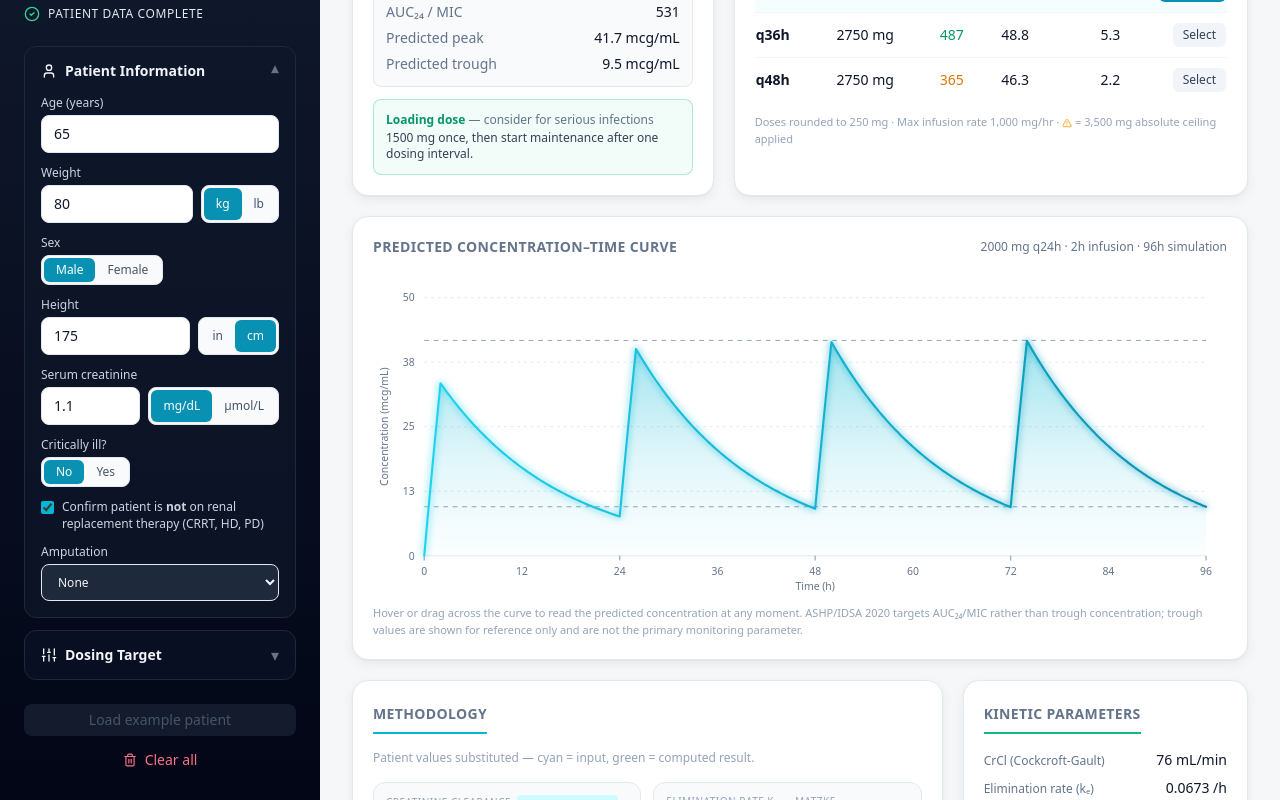
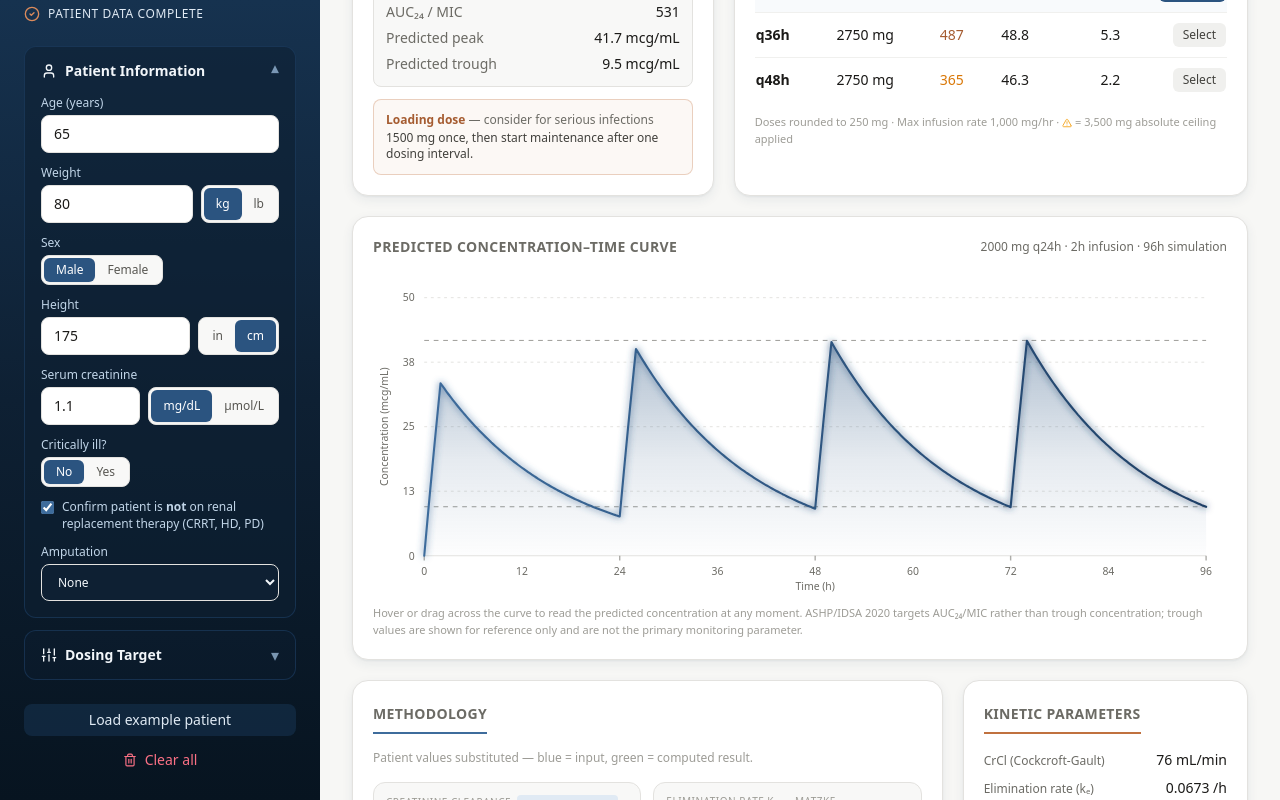
Before and after one commit to shanpharmd/vanccalc, a Next.js app: page / in a window 1280 px wide. Both pictures are taken after a click on the button "Load example patient". Shown: the part 320-1120 px from the top of the page. Built offline with nearby package versions, Linux system fonts and the light colour scheme.

Commit message:
feat: Prussian & Copper palette; separate accent from clinical semantic colors

```diff
--- a/app/globals.css
+++ b/app/globals.css
@@ -3,23 +3,24 @@
 @tailwind utilities;
 
 :root {
-  --bg: #f6f7f9;
+  --bg: #f7f7f5;
   --surface: #ffffff;
-  --ink: #0f172a;
-  --muted: #64748b;
-  --border: #e2e8f0;
-  --brand: #0891b2;
-  --accent: #10b981;
+  --ink: #1b1a18;
+  --muted: #6c6b65;
+  --border: #e3e2df;
+  --brand: #2b5480;
+  --accent: #c0713f;
 }
 
 .dark {
-  --bg: #020617;
-  --surface: #0f172a;
-  --ink: #e2e8f0;
-  --muted: #94a3b8;
-  --border: #1e293b;
-  --brand: #22d3ee;
-  --accent: #34d399;
+  /* Deep navy-graphite so dark mode belongs to the same family as the navy chrome. */
+  --bg: #0d1319;
+  --surface: #141c24;
+  --ink: #e8e6e3;
+  --muted: #98a2ac;
+  --border: #24303b;
+  --brand: #648eb8;
+  --accent: #dc8b5c;
 }
 
 html, body {
--- a/app/manifest.ts
+++ b/app/manifest.ts
@@ -8,8 +8,8 @@ export default function manifest(): MetadataRoute.Manifest {
       "Clinical vancomycin dosing calculator using population pharmacokinetics. AUC24-guided dosing per ASHP/IDSA 2020 consensus.",
     start_url: "/",
     display: "standalone",
-    background_color: "#f6f7f9",
-    theme_color: "#0891b2",
+    background_color: "#f7f7f5",
+    theme_color: "#16324f",
     icons: [
       {
         src: "/favicon.jpg",
--- a/components/MethodologyCard.tsx
+++ b/components/MethodologyCard.tsx
@@ -147,7 +147,7 @@ export function MethodologyCard({ pk, normalized }: Props) {
 
       <p className="text-xs text-ink-400 dark:text-ink-500 mt-3 mb-4">
         {hasData
-          ? "Patient values substituted — cyan = input, green = computed result."
+          ? "Patient values substituted — blue = input, green = computed result."
           : "Enter patient demographics to see values substituted into each formula."}
       </p>
 
--- a/components/Sidebar.tsx
+++ b/components/Sidebar.tsx
@@ -54,7 +54,7 @@ export function Sidebar({
   );
 
   return (
-    <aside className="w-full lg:w-80 lg:min-h-screen bg-gradient-to-b from-ink-900 to-ink-950 text-ink-100 p-6 lg:sticky lg:top-0 lg:overflow-y-auto lg:max-h-screen">
+    <aside className="w-full lg:w-80 lg:min-h-screen bg-gradient-to-b from-brand-800 via-brand-900 to-brand-950 text-brand-50 p-6 lg:sticky lg:top-0 lg:overflow-y-auto lg:max-h-screen">
       {/* Brand */}
       <div className="mb-6">
         <div className="mb-3">
@@ -68,9 +68,9 @@ export function Sidebar({
           />
         </div>
         <h1 className="text-2xl font-bold tracking-tight">
-          VancoCalc <span className="text-brand-400">Pro</span>
+          VancoCalc <span className="text-accent-400">Pro</span>
         </h1>
-        <p className="text-xs text-ink-400 mt-1">
+        <p className="text-xs text-brand-200/70 mt-1">
           Vancomycin AUC Dosing · ASHP/IDSA 2020
         </p>
       </div>
@@ -80,9 +80,9 @@ export function Sidebar({
         {complete ? (
           <CheckCircle2 className="w-4 h-4 text-accent-400" />
         ) : (
-          <Circle className="w-4 h-4 text-brand-400" />
+          <Circle className="w-4 h-4 text-accent-400" />
         )}
-        <span className="uppercase tracking-wider text-ink-200">
+        <span className="uppercase tracking-wider text-brand-100">
           Patient Data{complete ? " Complete" : " — Fill All Fields"}
         </span>
       </div>
@@ -163,7 +163,7 @@ export function Sidebar({
               onChange={(e) => update("noRenalReplacement", e.target.checked)}
               className="mt-0.5 accent-brand-500"
             />
-            <span className="text-xs text-ink-300 leading-snug">
+            <span className="text-xs text-brand-200 leading-snug">
               Confirm patient is <strong>not</strong> on renal replacement therapy
               (CRRT, HD, PD)
             </span>
@@ -173,7 +173,7 @@ export function Sidebar({
             <select
               value={patient.amputationType ?? "none"}
               onChange={(e) => update("amputationType", e.target.value as AmputationType)}
-              className="field-input bg-ink-800 text-ink-100 text-xs"
+              className="field-input bg-brand-900 text-brand-50 text-xs"
             >
               {AMPUTATION_OPTIONS.map((o) => (
                 <option key={o.value} value={o.value}>
@@ -245,12 +245,12 @@ export function Sidebar({
               }
               className="field-input"
             />
-            <p className="text-[10px] text-ink-500 mt-1 leading-snug">
+            <p className="text-[10px] text-brand-300/80 mt-1 leading-snug">
               Typical range 0.45–0.90 L/kg. Leave blank for auto (0.70; 0.80 ICU).
               Override for burns, CHF, or patient-specific data.
             </p>
           </Field>
-          <p className="text-[11px] text-ink-500 leading-snug">
+          <p className="text-[11px] text-brand-300/80 leading-snug">
             Default: AUC₂₄ 400–600 · MIC 1.0 (ASHP/IDSA 2020). Adjust only if
             your institution protocol or susceptibility data differs.
           </p>
@@ -259,7 +259,7 @@ export function Sidebar({
               setTarget({ aucMin: 400, aucMax: 600, mic: 1 });
               update("empiricVdLPerKg", undefined);
             }}
-            className="text-[11px] text-brand-400 hover:text-brand-300 transition"
+            className="text-[11px] text-accent-300 hover:text-accent-200 transition"
           >
             Reset to defaults
           </button>
@@ -269,7 +269,7 @@ export function Sidebar({
       <div className="mt-6 space-y-2">
         <button
           onClick={onLoadExample}
-          className="btn-ghost w-full justify-center bg-ink-800/60 hover:bg-ink-800"
+          className="btn-ghost w-full justify-center bg-brand-800/60 hover:bg-brand-800 text-brand-100"
         >
           Load example patient
         </button>
@@ -297,15 +297,15 @@ function Section({
 }) {
   return (
     <details
-      className="group mb-3 rounded-xl border border-ink-800 bg-ink-900/50 open:bg-ink-900/70"
+      className="group mb-3 rounded-xl border border-brand-700/60 bg-brand-900/40 open:bg-brand-900/60"
       open={defaultOpen}
     >
       <summary className="cursor-pointer list-none flex items-center justify-between px-4 py-3">
-        <div className="flex items-center gap-2 text-sm font-semibold text-ink-100">
+        <div className="flex items-center gap-2 text-sm font-semibold text-brand-50">
           {icon}
           {title}
         </div>
-        <span className="text-ink-500 group-open:rotate-180 transition">▾</span>
+        <span className="text-brand-300/80 group-open:rotate-180 transition">▾</span>
       </summary>
       <div className="px-4 pb-4">{children}</div>
     </details>
@@ -315,7 +315,7 @@ function Section({
 function Field({ label, children }: { label: string; children: React.ReactNode }) {
   return (
     <div>
-      <label className="block text-xs font-medium text-ink-300 mb-1">{label}</label>
+      <label className="block text-xs font-medium text-brand-200 mb-1">{label}</label>
       {children}
     </div>
   );
--- a/components/SingleLevelAnalysis.tsx
+++ b/components/SingleLevelAnalysis.tsx
@@ -340,7 +340,7 @@ export function SingleLevelAnalysis({ normalized, populationPk, target }: Props)
                 Current ({result.currentRegimen.dose} mg q{result.currentRegimen.frequency}h)
               </span>
               <span className="flex items-center gap-1.5">
-                <span className="inline-block w-6 h-0.5 bg-cyan-600" />
+                <span className="inline-block w-6 h-0.5 bg-brand-600" />
                 Recommended ({result.recommendedRegimen.dose} mg q{result.recommendedRegimen.frequency}h)
               </span>
             </div>
@@ -526,7 +526,7 @@ function AucBar({
           className={`absolute top-0 h-full rounded-full transition-all ${
             color === "amber"
               ? "bg-amber-400 dark:bg-amber-500"
-              : "bg-cyan-500 dark:bg-cyan-400"
+              : "bg-brand-600 dark:bg-brand-400"
           }`}
           style={{ width: `${pct}%` }}
         />
--- a/components/TimingDeviations.tsx
+++ b/components/TimingDeviations.tsx
@@ -329,7 +329,7 @@ export function TimingDeviations({ pk, complete }: Props) {
             <div className="mt-5">
               {restart.hoursToThreshold !== null ? (
                 <div className="flex flex-wrap items-baseline gap-x-3 gap-y-1">
-                  <span className="text-4xl font-semibold tabular-nums text-emerald-600 dark:text-emerald-400">
+                  <span className="text-4xl font-semibold tabular-nums text-accent-600 dark:text-accent-400">
                     {restart.hoursToThreshold.toFixed(1)}
                   </span>
                   <span className="text-sm text-ink-500 dark:text-ink-400">hours from the draw</span>
@@ -482,7 +482,7 @@ function Stat({
   const color = warn
     ? "text-amber-600 dark:text-amber-400"
     : accent
-    ? "text-emerald-600 dark:text-emerald-400"
+    ? "text-accent-600 dark:text-accent-400"
     : "text-ink-900 dark:text-ink-100";
   return (
     <div className="rounded-xl border border-ink-200 dark:border-ink-800 bg-ink-50/50 dark:bg-ink-950/30 p-3.5">
--- a/components/TwoLevelAnalysis.tsx
+++ b/components/TwoLevelAnalysis.tsx
@@ -369,7 +369,7 @@ export function TwoLevelAnalysis({ normalized, populationPk, target }: Props) {
                 Current ({result.currentRegimen.dose} mg q{result.currentRegimen.frequency}h)
               </span>
               <span className="flex items-center gap-1.5">
-                <span className="inline-block w-6 h-0.5 bg-cyan-600" />
+                <span className="inline-block w-6 h-0.5 bg-brand-600" />
                 Recommended ({result.recommendedRegimen.dose} mg q{result.recommendedRegimen.frequency}h)
               </span>
             </div>
@@ -558,7 +558,7 @@ function AucBar({
           className={`absolute top-0 h-full rounded-full transition-all ${
             color === "amber"
               ? "bg-amber-400 dark:bg-amber-500"
-              : "bg-cyan-500 dark:bg-cyan-400"
+              : "bg-brand-600 dark:bg-brand-400"
           }`}
           style={{ width: `${pct}%` }}
         />
--- a/components/VancoChart.tsx
+++ b/components/VancoChart.tsx
@@ -219,13 +219,13 @@ export function VancoChart({
       >
         <defs>
           <linearGradient id="vcFill" x1="0" y1="0" x2="0" y2="1">
-            <stop offset="0%" stopColor="#06b6d4" stopOpacity="0.38" />
-            <stop offset="55%" stopColor="#06b6d4" stopOpacity="0.12" />
-            <stop offset="100%" stopColor="#06b6d4" stopOpacity="0.01" />
+            <stop offset="0%" stopColor="#2b5480" stopOpacity="0.38" />
+            <stop offset="55%" stopColor="#2b5480" stopOpacity="0.12" />
+            <stop offset="100%" stopColor="#2b5480" stopOpacity="0.01" />
           </linearGradient>
           <linearGradient id="vcStroke" x1="0" y1="0" x2="1" y2="0">
-            <stop offset="0%" stopColor="#22d3ee" />
-            <stop offset="100%" stopColor="#0891b2" />
+            <stop offset="0%" stopColor="#3e6c9c" />
+            <stop offset="100%" stopColor="#1f4066" />
           </linearGradient>
           <filter id="vcGlow" x="-50%" y="-50%" width="200%" height="200%">
             <feGaussianBlur stdDeviation="4" result="b" />
@@ -391,19 +391,19 @@ export function VancoChart({
               x2={x(marker)}
               y1={PAD.top}
               y2={PAD.top + PLOT_H}
-              stroke="#f59e0b"
+              stroke="#c0713f"
               strokeWidth="1.5"
             />
             <circle
               cx={x(marker)}
               cy={y(concAt(marker))}
               r="6"
-              fill="#f59e0b"
+              fill="#c0713f"
               stroke="var(--surface)"
               strokeWidth="2"
             />
             <g transform={`translate(${x(marker)}, ${PAD.top - 8})`}>
-              <rect x="-26" y="-14" width="52" height="17" rx="4" fill="#f59e0b" />
+              <rect x="-26" y="-14" width="52" height="17" rx="4" fill="#c0713f" />
               <text
                 x="0"
                 y="-1.5"
@@ -434,7 +434,7 @@ export function VancoChart({
               cx={x(hover.t)}
               cy={y(hover.c)}
               r="11"
-              fill="#22d3ee"
+              fill="#c0713f"
               opacity="0.18"
               className="vc-pulse"
             />
@@ -442,7 +442,7 @@ export function VancoChart({
               cx={x(hover.t)}
               cy={y(hover.c)}
               r="4.5"
-              fill="#22d3ee"
+              fill="#c0713f"
               stroke="var(--surface)"
               strokeWidth="2"
               filter="url(#vcGlow)"
--- a/tailwind.config.ts
+++ b/tailwind.config.ts
@@ -9,35 +9,47 @@ const config: Config = {
   theme: {
     extend: {
       colors: {
+        // Prussian navy — identity, chrome, interactive states.
         brand: {
-          50: "#ecfeff",
-          100: "#cffafe",
-          200: "#a5f3fc",
-          300: "#67e8f9",
-          400: "#22d3ee",
-          500: "#06b6d4",
-          600: "#0891b2",
-          700: "#0e7490",
-          800: "#155e75",
-          900: "#164e63",
+          50: "#f2f6fa",
+          100: "#e0eaf4",
+          200: "#c1d5e8",
+          300: "#96b5d3",
+          400: "#648eb8",
+          500: "#3e6c9c",
+          600: "#2b5480",
+          700: "#1f4066",
+          800: "#16324f",
+          900: "#0e2033",
+          950: "#071420",
         },
+        // Copper — actionable values and emphasis. Deliberately non-semantic so it
+        // never competes with the clinical green / amber / red states.
         accent: {
-          400: "#34d399",
-          500: "#10b981",
-          600: "#059669",
+          50: "#fdf5f0",
+          100: "#fae8dc",
+          200: "#f4cfb8",
+          300: "#eaae8a",
+          400: "#dc8b5c",
+          500: "#c0713f",
+          600: "#a55c31",
+          700: "#874929",
+          800: "#6b3a23",
+          900: "#55301e",
         },
+        // Graphite — neutral, a touch warm, so surfaces read premium rather than default.
         ink: {
-          50: "#f8fafc",
-          100: "#f1f5f9",
-          200: "#e2e8f0",
-          300: "#cbd5e1",
-          400: "#94a3b8",
-          500: "#64748b",
-          600: "#475569",
-          700: "#334155",
-          800: "#1e293b",
-          900: "#0f172a",
-          950: "#020617",
+          50: "#f8f8f7",
+          100: "#f0f0ee",
+          200: "#e3e2df",
+          300: "#cac9c4",
+          400: "#9d9c96",
+          500: "#6c6b65",
+          600: "#585752",
+          700: "#42413d",
+          800: "#2c2b28",
+          900: "#1b1a18",
+          950: "#111110",
         },
       },
       fontFamily: {
@@ -46,8 +58,8 @@ const config: Config = {
         mono: ["ui-monospace", "SFMono-Regular", "Menlo", "monospace"],
       },
       boxShadow: {
-        card: "0 1px 2px rgba(15,23,42,0.04), 0 4px 12px rgba(15,23,42,0.06)",
-        glow: "0 0 0 1px rgba(8,145,178,0.15), 0 8px 24px rgba(8,145,178,0.18)",
+        card: "0 1px 2px rgba(22,50,79,0.05), 0 4px 12px rgba(22,50,79,0.07)",
+        glow: "0 0 0 1px rgba(192,113,63,0.18), 0 8px 24px rgba(192,113,63,0.20)",
       },
     },
   },
```
Also changed, not shown: app/opengraph-image.tsx (+6 -6 lines), components/AntibioticDosing.tsx (+5 -5 lines), components/CrClCalculator.tsx (+10 -10 lines).
